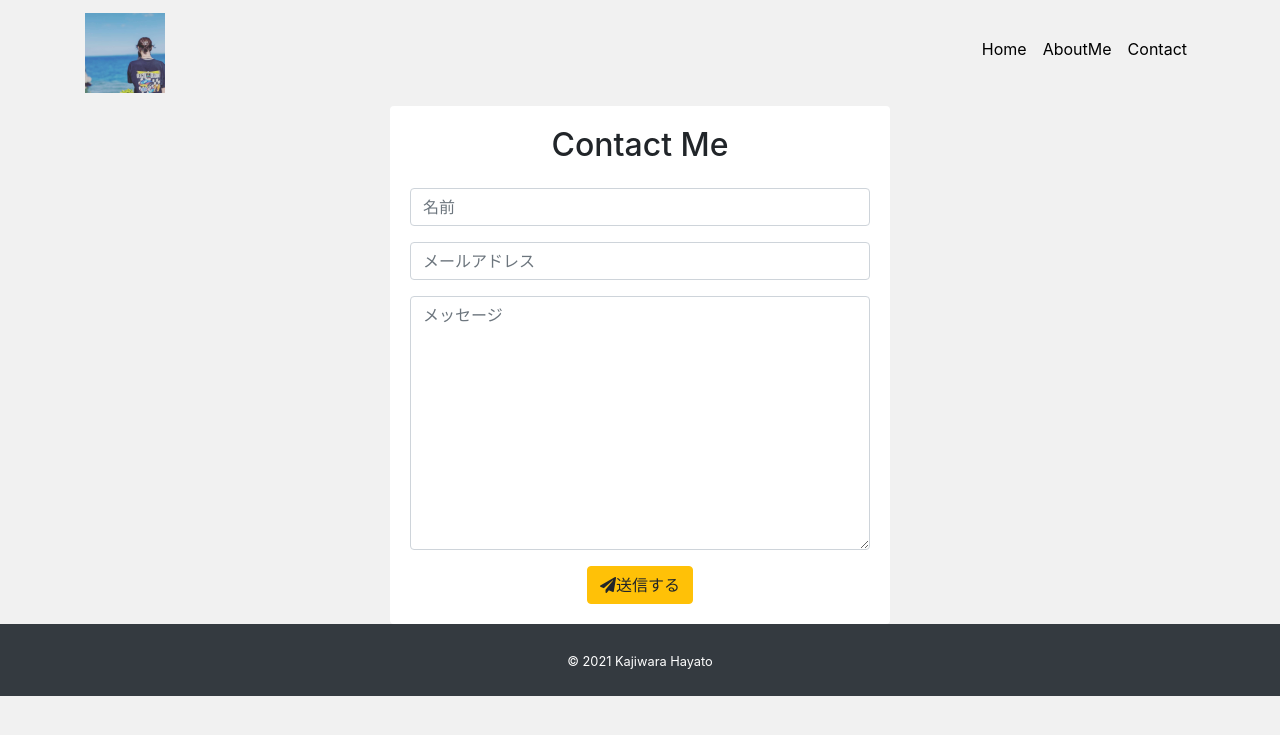
After one commit to mitsu0428/kajiwara, a Django app: page /contact/ in a window 1280 px wide. The commit adds this page. Shown: the top 735 px of the page. Run offline with Django 3.2, Linux system fonts and the light colour scheme; some libraries are stand-ins or nearby versions.

Commit message:
kajiwara done

```diff
--- /dev/null
+++ b/kajiwara_site/app/forms.py
@@ -0,0 +1,8 @@
+from django import forms
+
+
+class ContactForm(forms.Form):
+
+    name = forms.CharField(max_length=100, label='名前')
+    email = forms.EmailField(max_length=100, label='メールアドレス')
+    message = forms.CharField(label='メッセージ', widget=forms.Textarea())
--- a/kajiwara_site/app/static/css/style.css
+++ b/kajiwara_site/app/static/css/style.css
@@ -100,3 +100,32 @@ body {
 .icon {
     padding: 10px 8px;
 }
+.star-rating {
+    position: relative;
+    font-size: 30px;
+    word-wrap: normal!important;
+}
+
+.star-rating-front {
+    position: absolute;
+    top: 0;
+    left: 0;
+    overflow: hidden;
+    color: #EE6C4D;
+}
+
+.star-rating-back {
+    color: #ccc;
+}
+.contact {
+    max-width: 500px;
+}
+
+.form-control:focus {
+    border-color: #EE6C4D;
+    box-shadow: none;
+}
+
+.card {
+    border: none;
+}
--- a/kajiwara_site/app/templates/app/base.html
+++ b/kajiwara_site/app/templates/app/base.html
@@ -19,13 +19,13 @@
             </a>
             <ul class="navbar-nav">
                 <li class=""nav-item mr-3>
-                    <a href="/" class="nav-link nav-color">HOME</a>
+                    <a href="/" class="nav-link nav-color">Home</a>
                 </li>
                 <li class=""nav-item mr-3>
                     <a href="{% url 'about' %}" class="nav-link nav-color">AboutMe</a>
                 </li>
                 <li class=""nav-item mr-3>
-                    <a href="/" class="nav-link nav-color">CONTACT</a>
+                    <a href="{% url 'contact' %}" class="nav-link nav-color">Contact</a>
                 </li>
             </ul>
         </div>
--- /dev/null
+++ b/kajiwara_site/app/templates/app/contact.html
@@ -0,0 +1,28 @@
+{% extends 'app/base.html' %}
+{% load widget_tweaks %}
+
+{% block content %}
+
+<div class="card text-center contact mx-auto rounded">
+    <div class="card-body">
+        <h2 class="mb-4">Contact Me</h2>
+        <form action="POST">
+            <!-- フォームを安全に送信するために必ず必要なタグ -->
+            {% csrf_token %}
+            <div class="mb-3">
+                {% render_field form.name class='form-control' placeholder='名前' %}
+            </div>
+            <div class="mb-3">
+                {% render_field form.email class='form-control' placeholder='メールアドレス' %}
+            </div>
+            <div class="mb-3">
+                {% render_field form.message class='form-control' placeholder='メッセージ' %}
+            </div>
+            <div class="mb-3"></div>
+                <button class="btn btn-warning" type="submit"><i class="fas fa-paper-plane"></i>送信する</button>
+
+        </form>
+    </div>
+</div>
+
+{% endblock %}
--- a/kajiwara_site/app/urls.py
+++ b/kajiwara_site/app/urls.py
@@ -5,4 +5,6 @@ urlpatterns = [
     path('', views.IndexView.as_view(), name='index'),
     path('detail/<int:pk>', views.DetailView.as_view(), name='detail'),
     path('about/', views.AboutView.as_view(), name='about'),
+    path('contact/', views.ContactView.as_view(), name='contact'),
+
 ]
--- a/kajiwara_site/app/views.py
+++ b/kajiwara_site/app/views.py
@@ -1,7 +1,11 @@
-from django.shortcuts import render
+from django.shortcuts import render, redirect
 from django.views.generic import View
-from .models import Profile, Work, Experience, Education
-
+from .forms import ContactForm
+from .models import Profile, Work, Experience, Education, Software, Technical
+from django.conf import settings
+from django.core.mail import BadHeaderError, EmailMessage
+from django.http import HttpResponse
+import textwrap
 class IndexView(View):
     #Top
     def get(self, request, *args, **kwargs):
@@ -44,8 +48,93 @@ class AboutView(View):
             profile_data = profile_data.order_by('-id')[0]
         experience_data = Experience.objects.order_by('-id')
         education_data = Education.objects.order_by('-id')
+        software_data = Software.objects.order_by('-id')
+        technical_data = Technical.objects.order_by('-id')
         return render(request, 'app/about.html', {
             'profile_data': profile_data,
             'experience_data': experience_data,
             'education_data' :education_data,
+            'software_data': software_data,
+            'technical_data': technical_data,
         })
+
+class ContactView(View):
+    """お問い合わせページのビュー
+
+    お問い合わせページのビューを記載。
+    Attributes:
+    """
+    def get(self, request, *args, **kwargs):
+        """get関数
+
+        お問い合わせデータを取得
+        ページ表示にコールされる
+        """
+        form = ContactForm(request.POST or None)
+        return render(request, 'app/contact.html', {
+            'form': form
+        })
+
+
+    def post(self, request, *args, **kwargs):
+        """post関数
+
+        お問い合わせデータをサーバに送信
+        """
+        form = ContactForm(request.POST or None)
+
+        #フォーム内容が正しいかを判断
+        if form.is_valid():
+            name = form.cleaned_data['name']
+            email = form.cleaned_data['email']
+            message = form.cleaned_data['message']
+            subject = 'お問い合わせありがとうございます。'
+            contact = textwrap.dedent('''
+                ※このメールはシステムからの自動返信です。
+
+                {name} 様
+
+                お問い合わせありがとうございます。
+                以下の内容でお問い合わせを受付いたしました。
+                内容を確認させていただき、ご返信させていただきますので、少々お待ちください。
+
+                ---------------
+                ◆お名前
+                {name}
+
+                ◆メールアドレス
+                {email}
+
+                ◆メッセージ
+                {message}
+                ---------------
+
+                ※This email is an automatic reply from the system.
+
+                Dear {name}
+
+                Thank you for your inquiry.
+                We have received inquiries with the above contents.
+                We will check the contents and reply to you, so please be patient.
+                ''').format(
+                    name=name,
+                    email=email,
+                    message=message
+                )
+            to_list = [email]
+            #自分のメールアドレスをBccに追加
+            bcc_list = [settings.EMAIL_HOST_USER]
+
+            try:
+                message = EmailMessage(subject=subject, body=contact, to=to_list, bcc=bcc_list)
+                #メールを送信
+                message.send()
+            except BadHeaderError:
+                return HttpResponse('無効なヘッダが検出されました。')
+
+            return redirect('index')
+
+        return render(request, 'app/contact.html', {
+            #フォーム画面に不備があった場合、空のフォーム画面を表示
+            'form': form
+    })
```
Also changed, not shown: kajiwara_site/app/templates/app/about.html (+33 -0 lines), kajiwara_site/kajiwara_site/settings.py (+11 -0 lines), kajiwara_site/db.sqlite3.
